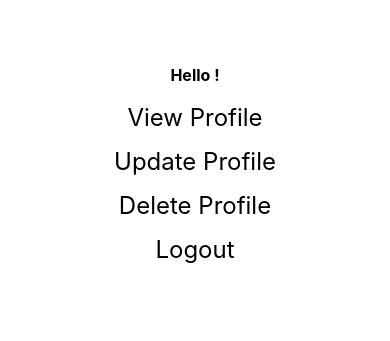
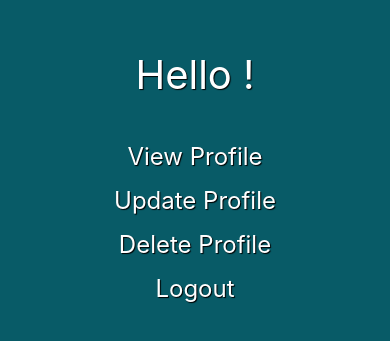
Before and after one commit to joni-sadler/Doctor-Finder, a React (Create React App) app in the folder frontend/: page /doctor_profile/1 in a window 390 px wide. Shown: the part 259-600 px from the top of the page. Built offline with nearby package versions, Linux system fonts and the light colour scheme; no server answers; what react-animations would draw is missing.

Commit message:
Added responsive styling to Doctor Home Page + other misc responsive clean-up

```diff
--- a/frontend/src/components/UpdateDoctor.js
+++ b/frontend/src/components/UpdateDoctor.js
@@ -1,15 +1,24 @@
-import React, {useState, useEffect} from "react";
-import styled, {keyframes} from "styled-components";
-import {fadeInDown, fadeOutUp} from "react-animations";
+import React, { useState, useEffect } from "react";
+import styled, { keyframes } from "styled-components";
+import { fadeInDown, fadeOutUp } from "react-animations";
+import {
+  onSmallPhoneMediaQuery,
+  onDesktopMediaQuery,
+  onTabletMediaQuery,
+} from "../utils/responsive";
 
-const UpdateDoctor = ({selectedDoctor}) => {
+const UpdateDoctor = ({ selectedDoctor }) => {
   const [currentInfo, setCurrentInfo] = useState(selectedDoctor);
   const [hasSubmittedInfo, setHasSubmittedInfo] = useState(false);
   const [clinics, setClinics] = useState([]);
   const [primaryClinic, setPrimaryClinic] = useState();
   const [secondaryClinic, setSecondaryClinic] = useState();
-    const [displayPrimaryClinicMenu, setDisplayPrimaryClinicMenu] = useState(false);
-    const [displaySecondaryClinicMenu, setDisplaySecondaryClinicMenu] = useState(false);
+  const [displayPrimaryClinicMenu, setDisplayPrimaryClinicMenu] = useState(
+    false
+  );
+  const [displaySecondaryClinicMenu, setDisplaySecondaryClinicMenu] = useState(
+    false
+  );
   const [showEmail, setShowEmail] = useState(false);
   const [showPhoneNumber, setShowPhoneNumber] = useState(false);
 
@@ -19,56 +28,65 @@ const UpdateDoctor = ({selectedDoctor}) => {
     })
       .then((res) => res.json())
       .then((res) => setClinics(res.data));
-    }, [])
+  }, []);
 
   // console.log(selectedDoctor);
   console.log(selectedDoctor._id);
 
-
   const updateInfoHandler = (name) => {
-      return ({ target: {value} }) => {
-        setCurrentInfo((selectedDoctor) => ({ ...selectedDoctor, [name]: value }));
-      }
-    }
+    return ({ target: { value } }) => {
+      setCurrentInfo((selectedDoctor) => ({
+        ...selectedDoctor,
+        [name]: value,
+      }));
+    };
+  };
 
   const primaryClinicMenuHandler = () => {
     setDisplayPrimaryClinicMenu(!displayPrimaryClinicMenu);
-
-    }
+  };
 
   const secondaryClinicMenuHandler = () => {
     setDisplaySecondaryClinicMenu(!displaySecondaryClinicMenu);
-    }
+  };
 
   console.log(currentInfo);
 
   const showEmailHandlerTrue = () => {
     setShowEmail(true);
-    }
+  };
 
   const showPhoneNumberHandlerTrue = () => {
     setShowPhoneNumber(true);
-    }
-
+  };
 
   const submitFunction = () => {
     setHasSubmittedInfo(true);
     fetch(`/doctor_profile/${selectedDoctor._id}`, {
       method: "PUT",
-        body: JSON.stringify({...currentInfo, primaryClinic, secondaryClinic, showEmail, showPhoneNumber}),
-        headers: {"Accept": "application/json", "Content-type": "application/json"},
+      body: JSON.stringify({
+        ...currentInfo,
+        primaryClinic,
+        secondaryClinic,
+        showEmail,
+        showPhoneNumber,
+      }),
+      headers: {
+        Accept: "application/json",
+        "Content-type": "application/json",
+      },
     })
       .then((res) => res.json())
       .then((res) => {
         console.log(res);
         if (res.status === 201) {
-          console.log(res.data)
-          setCurrentInfo(res.data)
+          console.log(res.data);
+          setCurrentInfo(res.data);
         } else {
-          console.log("There is an error with the post request.")
+          console.log("There is an error with the post request.");
         }
-      })
-    }
+      });
+  };
 
   return (
     <Container>
@@ -81,7 +99,7 @@ const UpdateDoctor = ({selectedDoctor}) => {
             required
             value={currentInfo.title}
             onChange={updateInfoHandler("title")}
-            style={{ height: "25px", width: "400px"}}
+            style={{ height: "25px", width: "90%" }}
           />
         </Field>
         <Field>
@@ -92,7 +110,7 @@ const UpdateDoctor = ({selectedDoctor}) => {
             required
             value={currentInfo.firstName}
             onChange={updateInfoHandler("firstName")}
-            style={{ height: "25px", width: "400px"}}
+            style={{ height: "25px", width: "90%" }}
           />
         </Field>
         <Field>
@@ -103,7 +121,7 @@ const UpdateDoctor = ({selectedDoctor}) => {
             required
             value={currentInfo.lastName}
             onChange={updateInfoHandler("lastName")}
-            style={{ height: "25px", width: "400px"}}
+            style={{ height: "25px", width: "90%" }}
           />
         </Field>
         <Field>
@@ -114,7 +132,7 @@ const UpdateDoctor = ({selectedDoctor}) => {
             required
             value={currentInfo.email}
             onChange={updateInfoHandler("email")}
-            style={{ height: "25px", width: "400px"}}
+            style={{ height: "25px", width: "90%" }}
           />
         </Field>
         <Field>
@@ -124,12 +142,9 @@ const UpdateDoctor = ({selectedDoctor}) => {
             type="radio"
             value="True"
             onChange={showEmailHandlerTrue}
-          /> Yes
-          <input
-            name="showEmail"
-            type="radio"
-            value="False"
-          /> No
+          />{" "}
+          Yes
+          <input name="showEmail" type="radio" value="False" /> No
         </Field>
         <Field>
           <input
@@ -139,7 +154,7 @@ const UpdateDoctor = ({selectedDoctor}) => {
             required
             value={currentInfo.phoneNumber}
             onChange={updateInfoHandler("phoneNumber")}
-            style={{ height: "25px", width: "400px"}}
+            style={{ height: "25px", width: "90%" }}
           />
         </Field>
         <Field>
@@ -149,36 +164,45 @@ const UpdateDoctor = ({selectedDoctor}) => {
             type="radio"
             value="True"
             onChange={showPhoneNumberHandlerTrue}
-          /> Yes
-          <input
-            name="showPhoneNumber"
-            type="radio"
-            value="False"
-          /> No
+          />{" "}
+          Yes
+          <input name="showPhoneNumber" type="radio" value="False" /> No
         </Field>
         <ClinicDropdown>
-          <Text onClick={primaryClinicMenuHandler}>Name of the clinic you are based at:</Text>
-            {displayPrimaryClinicMenu &&
+          <Text onClick={primaryClinicMenuHandler}>
+            Name of the clinic you are based at:
+          </Text>
+          {displayPrimaryClinicMenu && (
             <CategoryNav>
               {clinics.map((clinic) => {
                 return (
-                    <ClinicList onClick={() => setPrimaryClinic(clinic.clinicName)}>{clinic.clinicName}</ClinicList>
-                  )
+                  <ClinicList
+                    onClick={() => setPrimaryClinic(clinic.clinicName)}
+                  >
+                    {clinic.clinicName}
+                  </ClinicList>
+                );
               })}
             </CategoryNav>
-            }
+          )}
         </ClinicDropdown>
         <ClinicDropdown>
-          <Text onClick={secondaryClinicMenuHandler}>If you work at an additional clinic, please select it:</Text>
-            {displaySecondaryClinicMenu &&
+          <Text onClick={secondaryClinicMenuHandler}>
+            If you work at an additional clinic, please select it:
+          </Text>
+          {displaySecondaryClinicMenu && (
             <CategoryNav>
               {clinics.map((clinic) => {
                 return (
-                    <ClinicList onClick={() => setSecondaryClinic(clinic.clinicName)}>{clinic.clinicName}</ClinicList>
-                  )
+                  <ClinicList
+                    onClick={() => setSecondaryClinic(clinic.clinicName)}
+                  >
+                    {clinic.clinicName}
+                  </ClinicList>
+                );
               })}
             </CategoryNav>
-            }
+          )}
         </ClinicDropdown>
         <Field>
           <input
@@ -188,7 +212,7 @@ const UpdateDoctor = ({selectedDoctor}) => {
             required
             value={currentInfo.additionalClinicName}
             onChange={updateInfoHandler("specialty")}
-            style={{ height: "25px", width: "400px"}}
+            style={{ height: "25px", width: "90%" }}
           />
         </Field>
         <Field>
@@ -199,40 +223,68 @@ const UpdateDoctor = ({selectedDoctor}) => {
             required
             value={currentInfo.password}
             onChange={updateInfoHandler("password")}
-            style={{ height: "25px", width: "400px"}}
+            style={{ height: "25px", width: "90%" }}
           />
         </Field>
         <SubmitWrapper>
-          <SubmitButton onClick={submitFunction}>
-            Submit
-          </SubmitButton>
+          <SubmitButton onClick={submitFunction}>Submit</SubmitButton>
         </SubmitWrapper>
-        {hasSubmittedInfo &&
+        {hasSubmittedInfo && (
           <SubmitConfirmation>
             <SubmitMessage>Your profile has been updated.</SubmitMessage>
           </SubmitConfirmation>
-        }
+        )}
       </SignupWrapper>
     </Container>
-  )
-}
+  );
+};
 
 const Container = styled.div`
   display: flex;
   flex-direction: column;
   justify-content: flex-start;
   align-items: center;
+  max-height: 50%;
+  width: 100%;
+  margin: 20px;
+  overflow-y: scroll;
+  ${onDesktopMediaQuery()} {
+    flex-direction: column;
+    justify-content: flex-start;
+  }
+  ${onTabletMediaQuery()} {
+    height: 70%;
+    width: 70%;
+  }
+  ${onSmallPhoneMediaQuery()} {
     height: 100%;
-  width: 100%;
+    width: 90%;
+  }
 `;
 
 const SignupWrapper = styled.div`
+  border: 1px solid black;
+  border-radius: 3px;
   display: flex;
   flex-direction: column;
   justify-content: center;
   border: 1px solid black;
   border-radius: 3px;
   padding: 20px;
+  background-color: white;
+  overflow-y: auto;
+  ${onDesktopMediaQuery()} {
+    flex-direction: column;
+    justify-content: flex-start;
+  }
+  ${onTabletMediaQuery()} {
+    height: 100%;
+    width: 100%;
+  }
+  ${onSmallPhoneMediaQuery()} {
+    height: 100%;
+    width: 90%;
+  }
 `;
 
 const Field = styled.div`
--- a/frontend/src/pages/DoctorHomePage.js
+++ b/frontend/src/pages/DoctorHomePage.js
@@ -1,6 +1,6 @@
-import React, {useState, useEffect} from "react";
+import React, { useState, useEffect } from "react";
 import styled from "styled-components";
-import {NavLink, useParams, Redirect} from "react-router-dom";
+import { NavLink, useParams, Redirect } from "react-router-dom";
 import UpdateDoctor from "../components/UpdateDoctor";
 
 const DoctorHomePage = () => {
@@ -17,10 +17,9 @@ const DoctorHomePage = () => {
     })
       .then((res) => res.json())
       .then((res) => {
-      setSelectedDoctor(res.data)
+        setSelectedDoctor(res.data);
       });
   }, [doctor]);
-
 
   const deleteFunction = () => {
     fetch(`/doctor_profile/${doctor}`, {
@@ -31,63 +30,79 @@ const DoctorHomePage = () => {
         if (res.status === 201) {
           setHasDeletedProfile(true);
         } else {
-        console.log("There is an error with the delete request.")
+          console.log("There is an error with the delete request.");
         }
-    })
-  }
+      });
+  };
 
   const updateProfileDropDownTrigger = () => {
     setUpdateProfileDropdown(!updateProfileDropdown);
-  }
+  };
 
   const deleteProfileDropdownTrigger = () => {
     setDeleteProfileDropdown(!deleteProfileDropdown);
-  }
-
+  };
 
   return (
     <Container>
-      <h2>Hello {selectedDoctor.firstName} {selectedDoctor.lastName}!</h2>
-      <ViewProfile to={`/doctors/${selectedDoctor._id}`}>View Profile</ViewProfile>
-      <ActionItem onClick={updateProfileDropDownTrigger}>Update Profile</ActionItem>
-        {updateProfileDropdown &&
+      <HelloText>
+        Hello {selectedDoctor.firstName} {selectedDoctor.lastName}!
+      </HelloText>
+      <ViewProfile to={`/doctors/${selectedDoctor._id}`}>
+        View Profile
+      </ViewProfile>
+      <ActionItem onClick={updateProfileDropDownTrigger}>
+        Update Profile
+      </ActionItem>
+      {updateProfileDropdown && (
         <UpdateDoctor selectedDoctor={selectedDoctor} />
-        }
-      <ActionItem onClick={deleteProfileDropdownTrigger}>Delete Profile</ActionItem>
-        {deleteProfileDropdown &&
+      )}
+      <ActionItem onClick={deleteProfileDropdownTrigger}>
+        Delete Profile
+      </ActionItem>
+      {deleteProfileDropdown && (
         <DeleteContainer>
           <DeleteText>Are you sure you want to delete your profile?</DeleteText>
           <DeleteButton onClick={deleteFunction}>DELETE</DeleteButton>
         </DeleteContainer>
-        }
+      )}
 
-        {hasDeletedProfile &&
-              <Redirect to={`/account_deleted`}/>
-        }
+      {hasDeletedProfile && <Redirect to={`/account_deleted`} />}
       <Logout to={`/`}>Logout</Logout>
     </Container>
-  )
-}
+  );
+};
 
 const Container = styled.div`
   display: flex;
   flex-direction: column;
-  width: 100%;
+  width: 100vw;
+  height: 100vh;
   justify-content: center;
   align-items: center;
+  background-color: #085b67;
+  overflow: auto;
+`;
+
+const HelloText = styled.p`
+  font-size: 40px;
+  color: white;
+  text-shadow: 1px 1px 1px #000000;
 `;
 
 const ViewProfile = styled(NavLink)`
   font-size: 24px;
   text-decoration: none;
-  color: black;
+  color: white;
+  text-shadow: 1px 1px 1px #000000;
   margin: 10px;
   cursor: pointer;
 `;
 
 const ActionItem = styled.p`
   font-size: 24px;
-  color: black;
+  color: white;
+  text-shadow: 1px 1px 1px #000000;
   margin: 10px;
   cursor: pointer;
 `;
@@ -102,6 +117,9 @@ const DeleteContainer = styled.div`
 const DeleteText = styled.p`
   font-size: 20px;
   font-weight: 700;
+  text-align: center;
+  color: white;
+  text-shadow: 1px 1px 1px #000000;
 `;
 
 const DeleteButton = styled.button`
@@ -120,6 +138,8 @@ const Logout = styled(NavLink)`
   text-decoration: none;
   color: black;
   margin: 10px;
+  color: white;
+  text-shadow: 1px 1px 1px #000000;
   cursor: pointer;
 `;
 
--- a/frontend/src/pages/DoctorList.js
+++ b/frontend/src/pages/DoctorList.js
@@ -1,6 +1,7 @@
-import React, {useState, useEffect} from "react";
+import React, { useState, useEffect } from "react";
 import styled from "styled-components";
 import { NavLink } from "react-router-dom";
+import Header from "../components/Header";
 
 const DoctorList = () => {
   const [doctors, setDoctors] = useState([]);
@@ -11,72 +12,67 @@ const DoctorList = () => {
     })
       .then((res) => res.json())
       .then((res) => setDoctors(res.data));
-  }, [])
+  }, []);
 
-  doctors.sort(function(a, b) {
-    if (a.lastName < b.lastName) {return -1;}
-    if (a.lastName > b.lastName) {return 1;}
+  doctors.sort(function (a, b) {
+    if (a.lastName < b.lastName) {
+      return -1;
+    }
+    if (a.lastName > b.lastName) {
+      return 1;
+    }
     return 0;
-  })
+  });
 
   return (
+    <PageWrapper>
+      <Header />
       <Container>
-      <MenuWrapper>
         <MenuText>All registered doctors in my area:</MenuText>
         {doctors.map((doctor) => {
           return (
-                  <ListItem
-                    to={`/doctors/${doctor._id}`}
-                    key={doctor._id}
-                  >
-                    {doctor.title} {doctor.firstName} {doctor.lastName}</ListItem>
-                )
+            <ListItem to={`/doctors/${doctor._id}`} key={doctor._id}>
+              {doctor.title} {doctor.firstName} {doctor.lastName}
+            </ListItem>
+          );
         })}
+      </Container>
+    </PageWrapper>
+  );
+};
 
-              </MenuWrapper>
-              <MapWrapper>
-                Map goes here
-              </MapWrapper>
-            </Container>
-          )
-        }
-
+const PageWrapper = styled.div`
+  height: 100%;
+  width: 100%;
+`;
 
 const Container = styled.div`
   display: flex;
-      justify-content: space-between;
-      border: 1px solid blue;
+  flex-direction: column;
+  align-items: center;
+  justify-content: flex-start;
   width: 100%;
   height: 100%;
-    `;
-
-    const MenuWrapper = styled.div`
-      display: flex;
-      flex-direction: column;
-      border: 1px solid green;
-      width: 500px;
+  background-color: #085b67;
 `;
 
 const MenuText = styled.p`
-      font-size: 24px;
+  font-size: 40px;
   font-weight: 600;
   padding: 0px 20px;
-    `;
-
-    const MapWrapper = styled.div`
-      border: 1px solid purple;
-      width: 70%;
+  color: white;
+  text-shadow: 1px 1px 1px #000000;
 `;
 
 const ListItem = styled(NavLink)`
-      font-size: 16px;
+  font-size: 20px;
   font-weight: 600;
   padding: 0px 10px;
   margin: 10px 20px;
-      color: black;
+  color: white;
+  text-shadow: 1px 1px 1px #000000;
   text-decoration: none;
   cursor: pointer;
 `;
 
-
 export default DoctorList;
--- a/frontend/src/pages/Home.js
+++ b/frontend/src/pages/Home.js
@@ -82,6 +82,7 @@ const Container = styled.div`
   height: 100vh;
   width: 100vw;
   background-color: #085b67;
+  overflow: auto;
 `;
 
 const ContentWrapper = styled.div`
--- a/frontend/src/pages/WalkInClinics.js
+++ b/frontend/src/pages/WalkInClinics.js
@@ -136,16 +136,19 @@ const ListItemContainer = styled.div`
   border-radius: 3px;
   overflow-y: auto;
   margin-left: 20px;
+  width: 80%;
   ${onDesktopMediaQuery()} {
     margin-left: 5%;
   }
   ${onTabletMediaQuery()} {
     max-height: 250px;
     margin-left: 5%;
+    width: 100%;
   }
   ${onSmallPhoneMediaQuery()} {
     max-height: 125px;
     margin-left: 5%;
+    width: 100%;
   }
 `;
 
@@ -182,6 +185,7 @@ const PostalCodePrompt = styled.p`
   ${onSmallPhoneMediaQuery()} {
     margin-left: 5%;
     padding: 0px;
+    font-size: 18px;
   }
 `;
 
@@ -203,6 +207,7 @@ const PostalCodeWrapper = styled.div`
   display: flex;
   flex-direction: row;
   justify-content: flex-start;
+  margin-left: 3%;
   ${onDesktopMediaQuery()} {
     margin-left: 5%;
   }
```
Also changed, not shown: frontend/src/pages/ClinicList.js (+0 -12 lines). Lines whose indentation alone changed are shown as unchanged.
